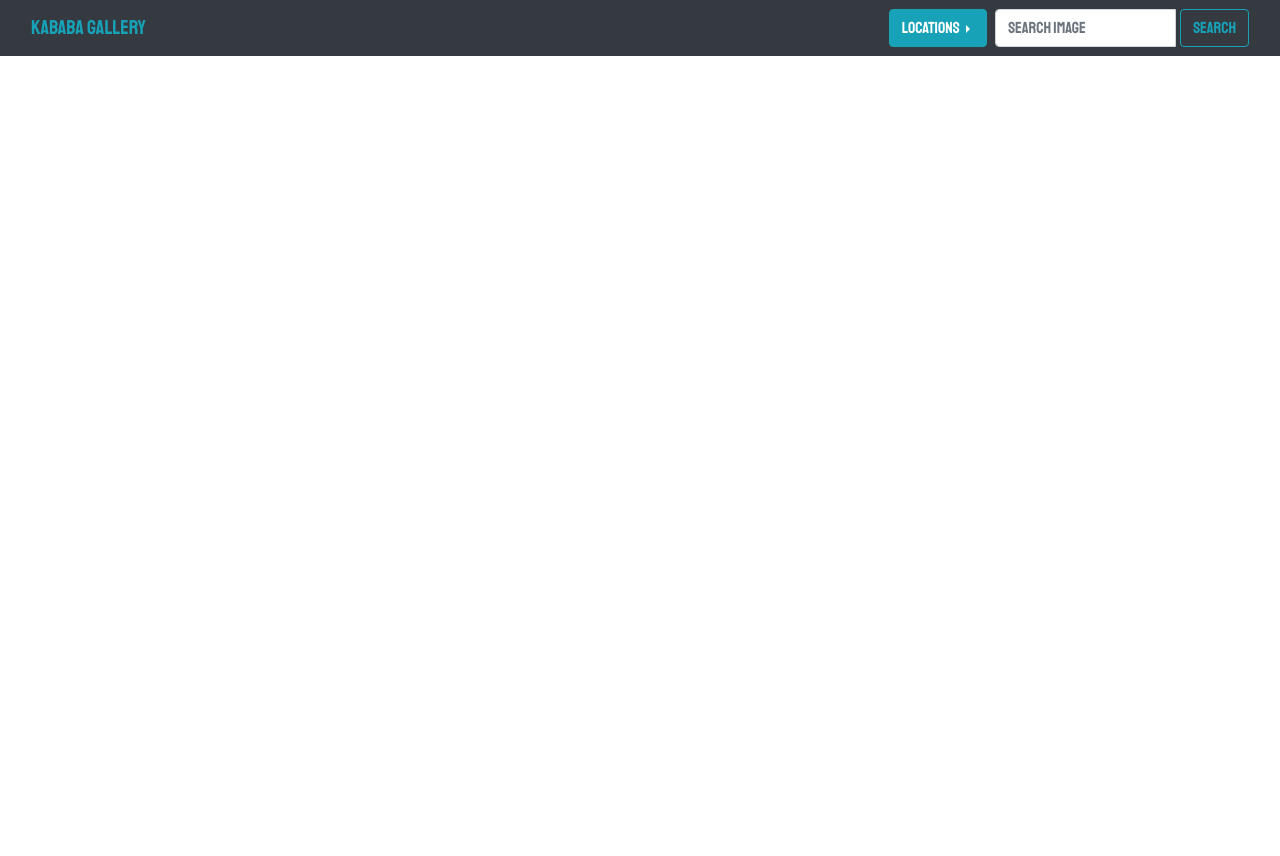
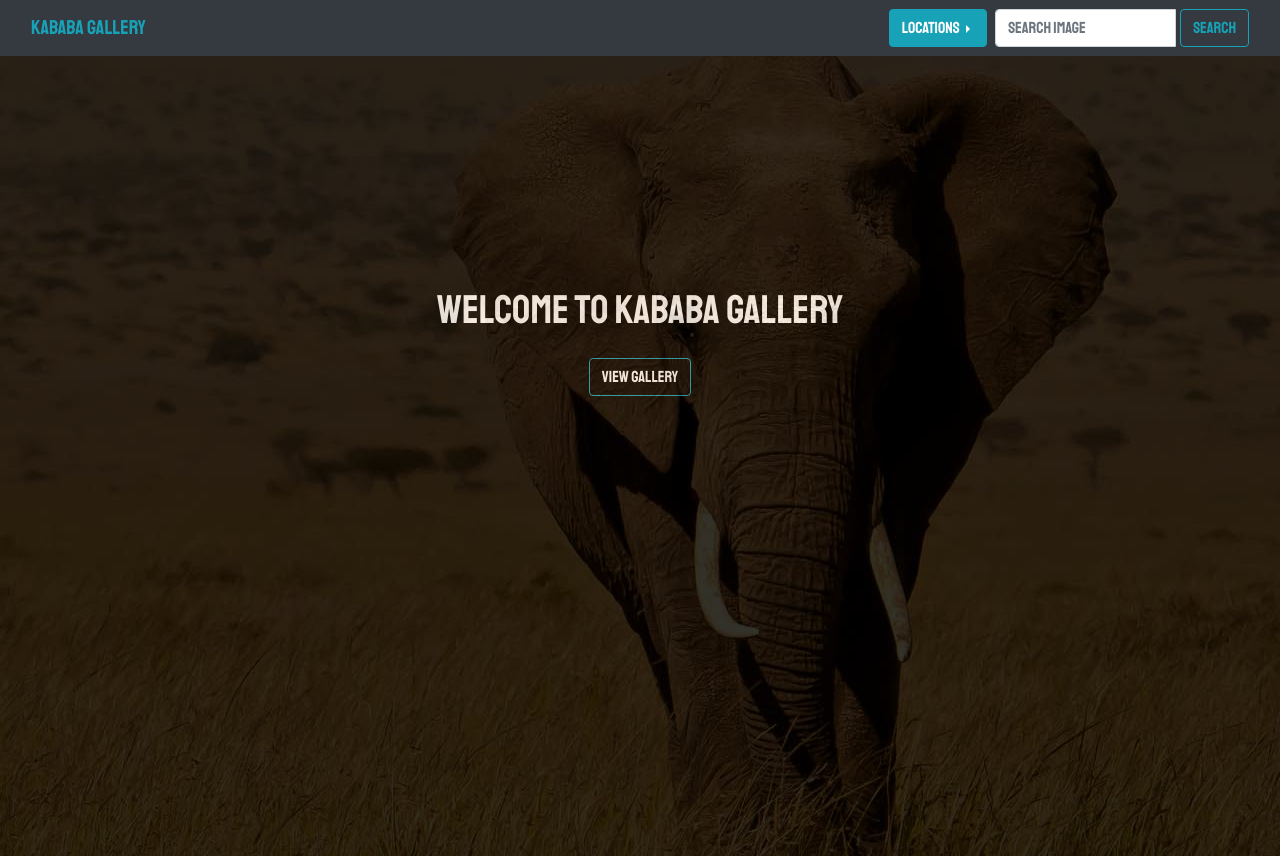
Before and after one commit to IreneMercy/Photo-Gallery, a Django app: page / in a window 1280 px wide. Before the commit the page ends 56 px from the top, so only its background shows below. Run offline with Django 3.2, Linux system fonts and the light colour scheme; data that the repository does not hold is empty; some libraries are stand-ins or nearby versions.

Commit message:
add banner, intro text and a button to the gallery

```diff
--- a/photo/templates/home.html
+++ b/photo/templates/home.html
@@ -1,9 +1,23 @@
 {% include 'base.html' %}
 
 
+<div class="container-flull">
+  <div class="container-full banner content">
+    <div class="overlay">
+      <div class="row">
+        <div class="col-md-12 text-center">
+          <h1 class="text-white text-center intro">Welcome to kababa gallery</h1>
+          <a href="#gallery" class="btn btn-outline-info mt-3 text-white"  name="button">View Gallery</a>
+      </div>
+    </div>
+  </div>
+  </div>
+</div>
+
+
+<section id="gallery">
   {% block content %}
   <div class="row container-fluid content">
-
     {% for image in images %}
       <div class="col-md-4 mt-5">
           <img src="/photo{{image.image_path.url}}" class="image-responsive w-100 img-thumbnail btn-outline-info" data-toggle="modal" data-target="#{{image.id}}" alt="image">
@@ -32,3 +46,4 @@
   </div>
 
   {% endblock %}
+</section>
```
Lines whose indentation alone changed are shown as unchanged.
